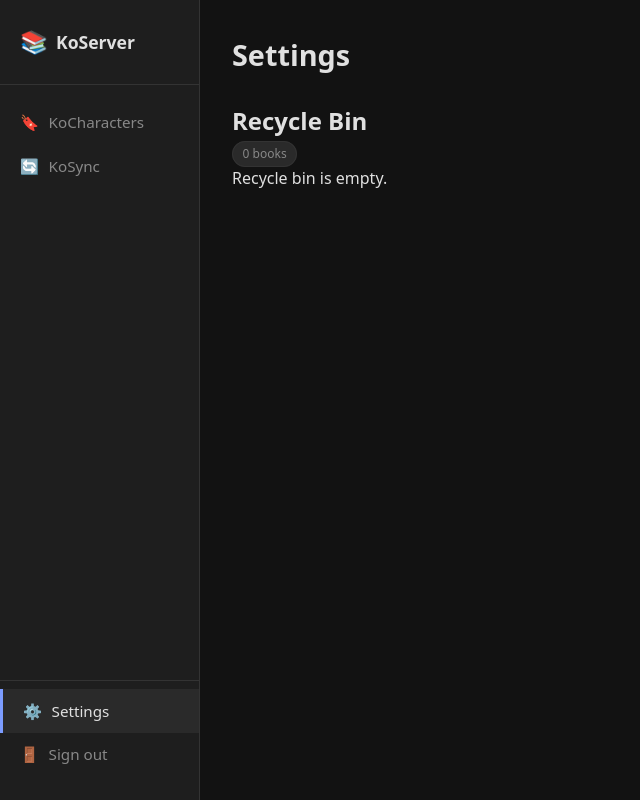
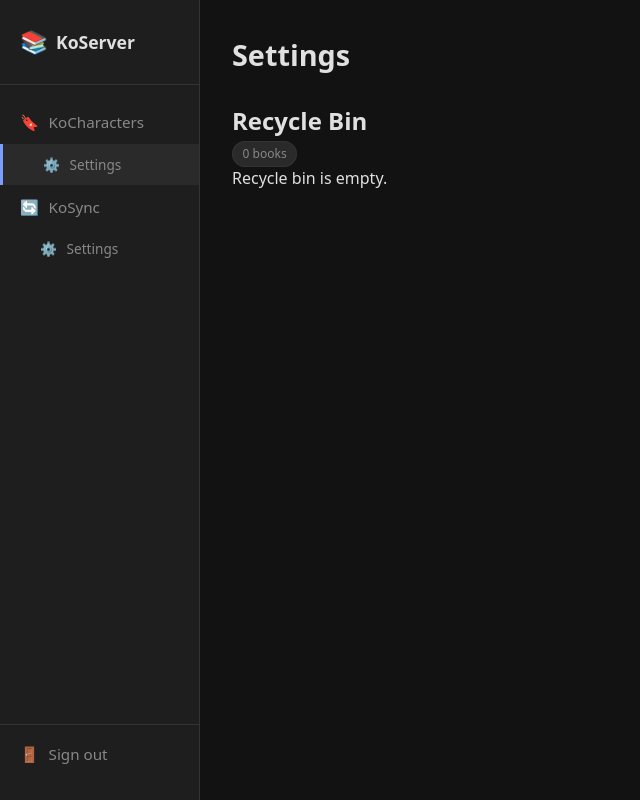
Before and after one commit to nefelodamon/KoServer, a FastAPI app: template koserver/app/services/kosync/templates/settings.html in a window 1280 px wide. Shown: the whole page, without its empty margins (0-640 px from the left). Run offline with FastAPI, Linux system fonts and the light colour scheme; the template is opened without the code that fills it, so the values that code supplies are empty; parts of the project's set-up code (start-up, migrations or seed data) failed here and were passed over; some libraries are stand-ins or nearby versions.

Commit message:
Add per-service settings links to sidebar (0.1.25)
Each service now has its own indented Settings link in the sidebar
rather than a single generic footer link. Adds nav-sub CSS class for
visual indentation.

Co-Authored-By: Claude Sonnet 4.6 <noreply@anthropic.com>

```diff
--- a/koserver/app/services/kocharacters/templates/settings.html
+++ b/koserver/app/services/kocharacters/templates/settings.html
@@ -1,6 +1,6 @@
 {% extends "base.html" %}
 {% block title %}Settings — KoCharacters{% endblock %}
-{% block nav_settings %}active{% endblock %}
+{% block nav_kocharacters_settings %}active{% endblock %}
 
 {% block content %}
 <div class="page-header">
--- a/koserver/app/services/kosync/templates/settings.html
+++ b/koserver/app/services/kosync/templates/settings.html
@@ -1,6 +1,7 @@
 {% extends "base.html" %}
 {% block title %}KoSync — Settings{% endblock %}
 {% block nav_kosync %}active{% endblock %}
+{% block nav_kosync_settings %}active{% endblock %}
 
 {% block content %}
 <div class="page-header">
--- a/koserver/app/static/style.css
+++ b/koserver/app/static/style.css
@@ -89,6 +89,12 @@ a { color: inherit; text-decoration: none; }
 }
 
 .nav-link.active { border-left: 3px solid var(--accent); }
+
+.nav-link.nav-sub {
+  padding-left: 2.5rem;
+  font-size: 0.85rem;
+  color: var(--text-muted);
+}
 
 /* ── Main content ─────────────────────────────────────────────────────── */
 .content {
--- a/koserver/app/templates/base.html
+++ b/koserver/app/templates/base.html
@@ -20,16 +20,23 @@
         </a>
       </li>
       <li>
+        <a href="{{ root }}/services/kocharacters/settings" class="nav-link nav-sub {% block nav_kocharacters_settings %}{% endblock %}">
+          <span class="nav-icon">⚙️</span> Settings
+        </a>
+      </li>
+      <li>
         <a href="{{ root }}/services/kosync" class="nav-link {% block nav_kosync %}{% endblock %}">
           <span class="nav-icon">🔄</span> KoSync
+        </a>
+      </li>
+      <li>
+        <a href="{{ root }}/services/kosync/settings" class="nav-link nav-sub {% block nav_kosync_settings %}{% endblock %}">
+          <span class="nav-icon">⚙️</span> Settings
         </a>
       </li>
       {# Future services inserted here #}
     </ul>
     <div class="sidebar-footer">
-      <a href="{{ root }}/services/kocharacters/settings" class="nav-link {% block nav_settings %}{% endblock %}">
-        <span class="nav-icon">⚙️</span> Settings
-      </a>
       <a href="{{ root }}/logout" class="nav-link">
         <span class="nav-icon">🚪</span> Sign out
       </a>
--- a/koserver/config.yaml
+++ b/koserver/config.yaml
@@ -1,5 +1,5 @@
 name: KoServer
-version: "0.1.24"
+version: "0.1.25"
 slug: koserver
 description: Host for various services including KoCharacters (KOReader character viewer)
 url: https://github.com/nefelodamon/KoServer
```
